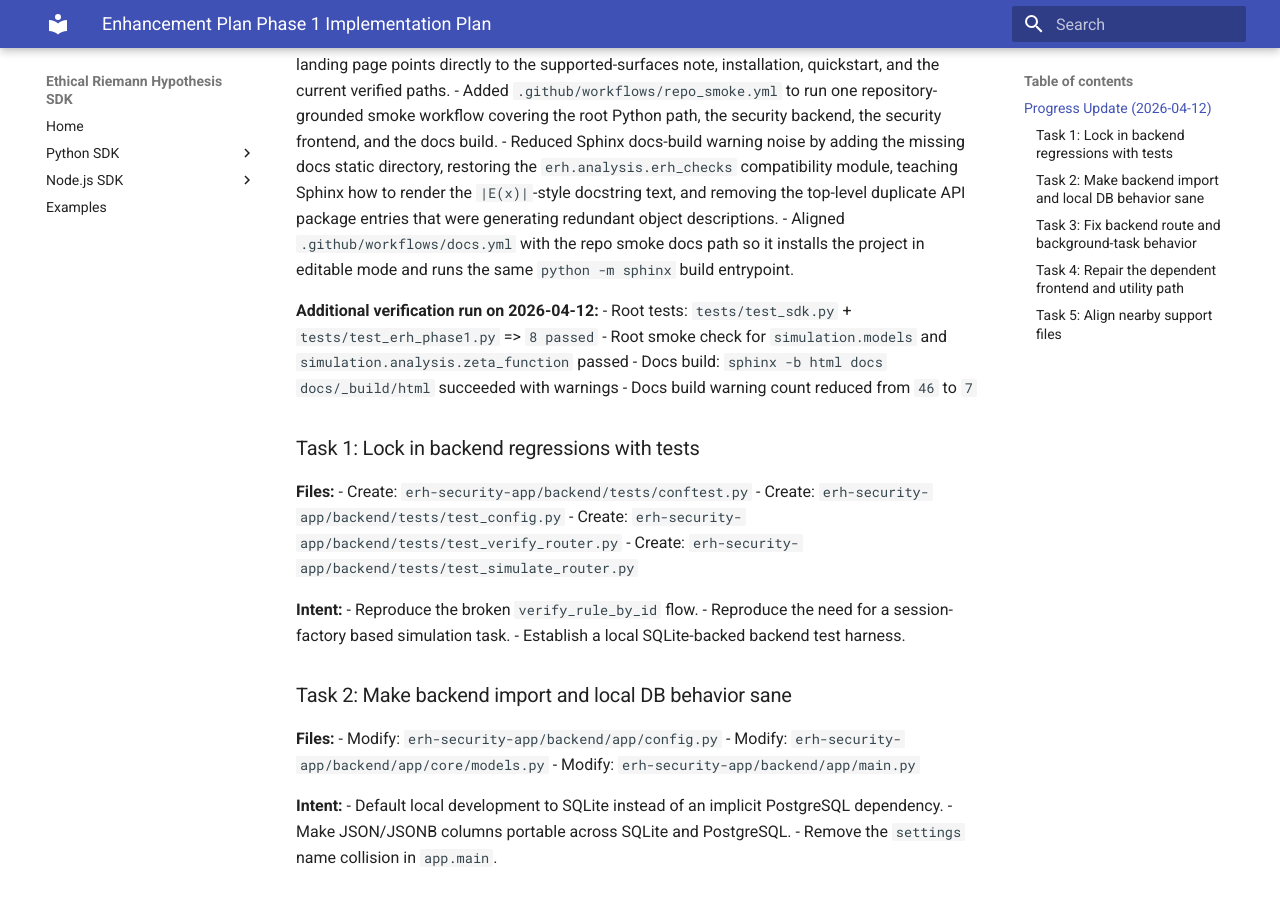
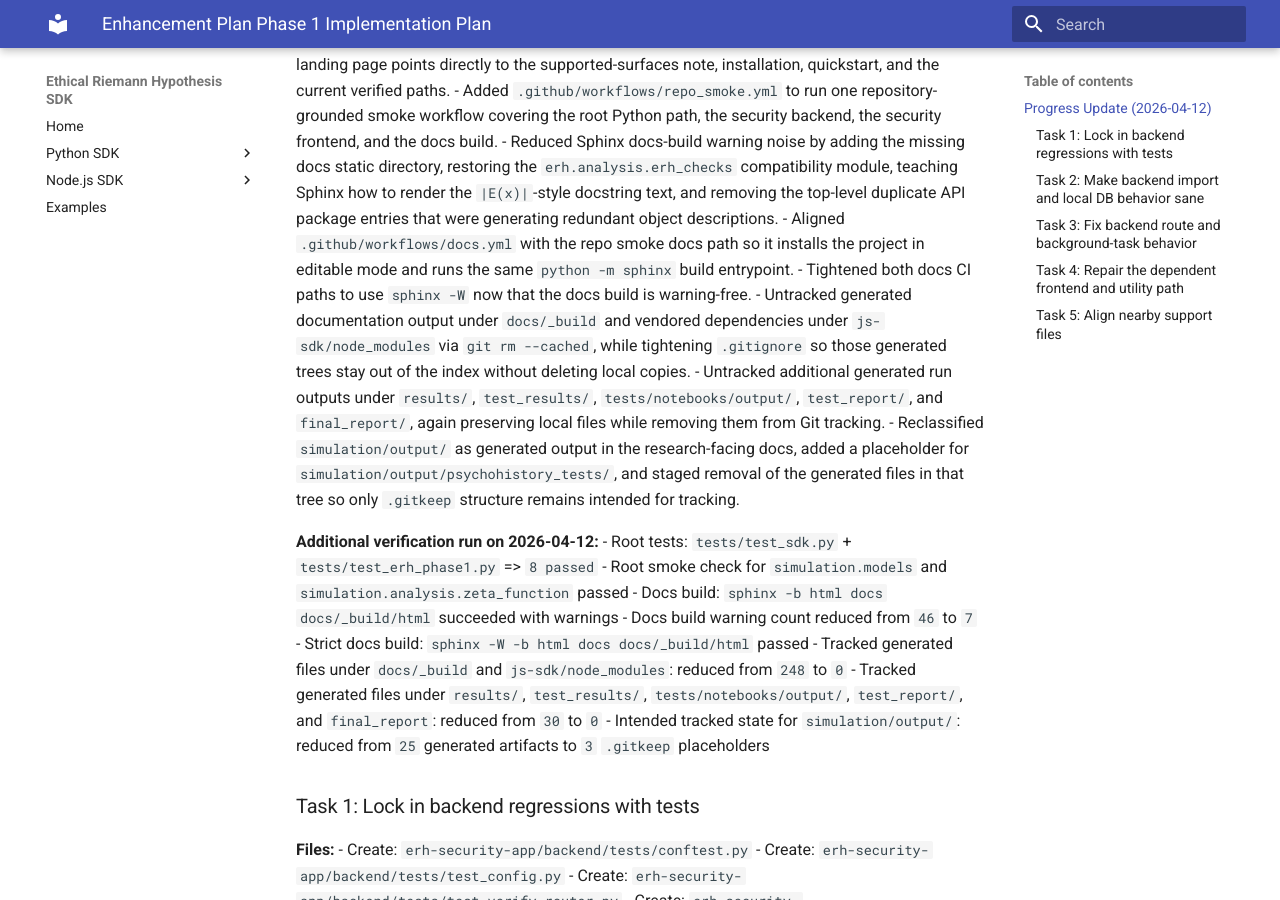
Before and after one commit to dennislee928/Ethic-Latex, an MkDocs documentation site: the page built from docs/plans/2026-04-11-enhancement-plan-phase1.md, in a window 1280 px wide and 900 px high, scrolled down 1390 px. Built offline with MkDocs 1.6.1 and Material for MkDocs 9.7.7, drawn with Linux system fonts in a browser that asks for light colours.

Commit message:
Remove generated docs/output and ignore build artifacts
Remove checked-in generated documentation and simulation outputs, add .gitignore rules for build and run artifacts, and make CI docs builds strict. Update .github workflows to run Sphinx with -W so warnings fail the build, add ignores for docs/_build, js-sdk/node_modules, simulation/output and various local results/report directories, and add a placeholder .gitkeep for psychohistory_tests. Update README_for_reviewers.md, docs/ENHANCEMENT_PLAN.md, and docs/USAGE.md to reflect that outputs are generated locally and no longer tracked. Purpose: clean repo boundaries, keep only source under version control, and enforce cleaner docs builds in CI.

```diff
--- a/docs/conf.py
+++ b/docs/conf.py
@@ -45,7 +45,7 @@
 napoleon_use_admonition_for_examples = False
 napoleon_use_admonition_for_notes = False
 napoleon_use_admonition_for_references = False
-napoleon_use_ivar = False
+napoleon_use_ivar = True
 napoleon_use_param = True
 napoleon_use_rtype = True
 
--- a/docs/plans/2026-04-11-enhancement-plan-phase1.md
+++ b/docs/plans/2026-04-11-enhancement-plan-phase1.md
@@ -42,12 +42,20 @@
 - Added `.github/workflows/repo_smoke.yml` to run one repository-grounded smoke workflow covering the root Python path, the security backend, the security frontend, and the docs build.
 - Reduced Sphinx docs-build warning noise by adding the missing docs static directory, restoring the `erh.analysis.erh_checks` compatibility module, teaching Sphinx how to render the `|E(x)|`-style docstring text, and removing the top-level duplicate API package entries that were generating redundant object descriptions.
 - Aligned `.github/workflows/docs.yml` with the repo smoke docs path so it installs the project in editable mode and runs the same `python -m sphinx` build entrypoint.
+- Tightened both docs CI paths to use `sphinx -W` now that the docs build is warning-free.
+- Untracked generated documentation output under `docs/_build` and vendored dependencies under `js-sdk/node_modules` via `git rm --cached`, while tightening `.gitignore` so those generated trees stay out of the index without deleting local copies.
+- Untracked additional generated run outputs under `results/`, `test_results/`, `tests/notebooks/output/`, `test_report/`, and `final_report/`, again preserving local files while removing them from Git tracking.
+- Reclassified `simulation/output/` as generated output in the research-facing docs, added a placeholder for `simulation/output/psychohistory_tests/`, and staged removal of the generated files in that tree so only `.gitkeep` structure remains intended for tracking.
 
 **Additional verification run on 2026-04-12:**
 - Root tests: `tests/test_sdk.py` + `tests/test_erh_phase1.py` => `8 passed`
 - Root smoke check for `simulation.models` and `simulation.analysis.zeta_function` passed
 - Docs build: `sphinx -b html docs docs/_build/html` succeeded with warnings
 - Docs build warning count reduced from `46` to `7`
+- Strict docs build: `sphinx -W -b html docs docs/_build/html` passed
+- Tracked generated files under `docs/_build` and `js-sdk/node_modules`: reduced from `248` to `0`
+- Tracked generated files under `results/`, `test_results/`, `tests/notebooks/output/`, `test_report/`, and `final_report`: reduced from `30` to `0`
+- Intended tracked state for `simulation/output/`: reduced from `25` generated artifacts to `3` `.gitkeep` placeholders
 
 ### Task 1: Lock in backend regressions with tests
 
```
Also changed, not shown: README_for_reviewers.md (+11 -12 lines), docs/ENHANCEMENT_PLAN.md (+4 -0 lines), docs/USAGE.md (+2 -2 lines), simulation/README.md (+3 -2 lines), 10 other files.
